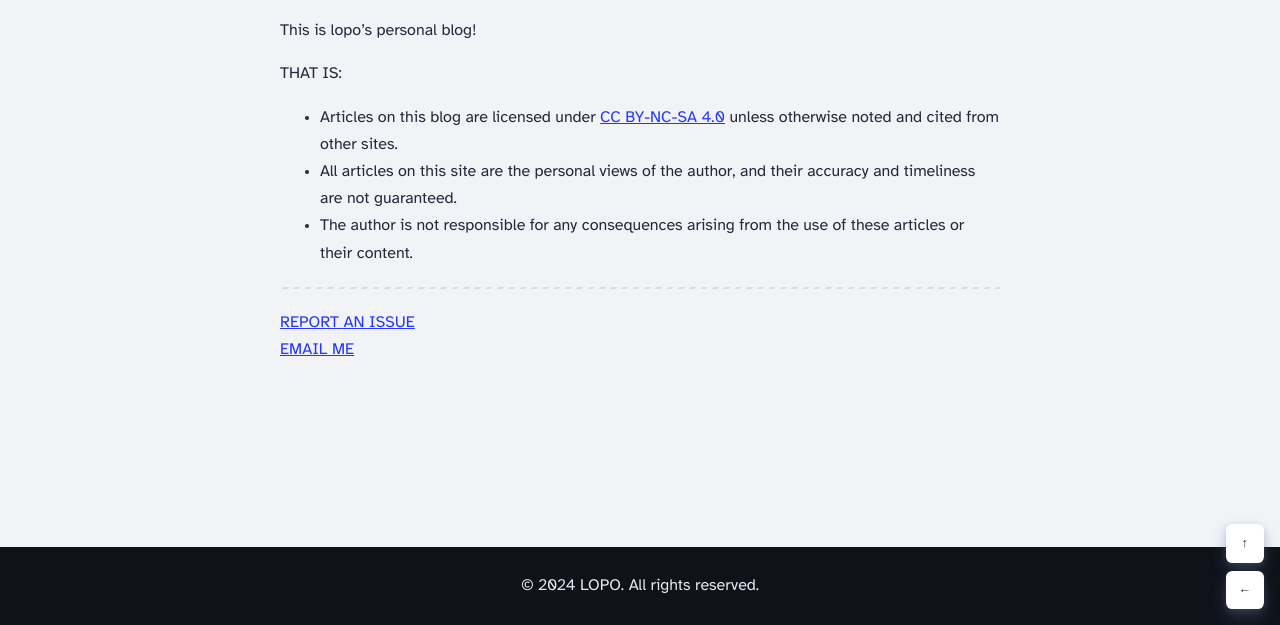
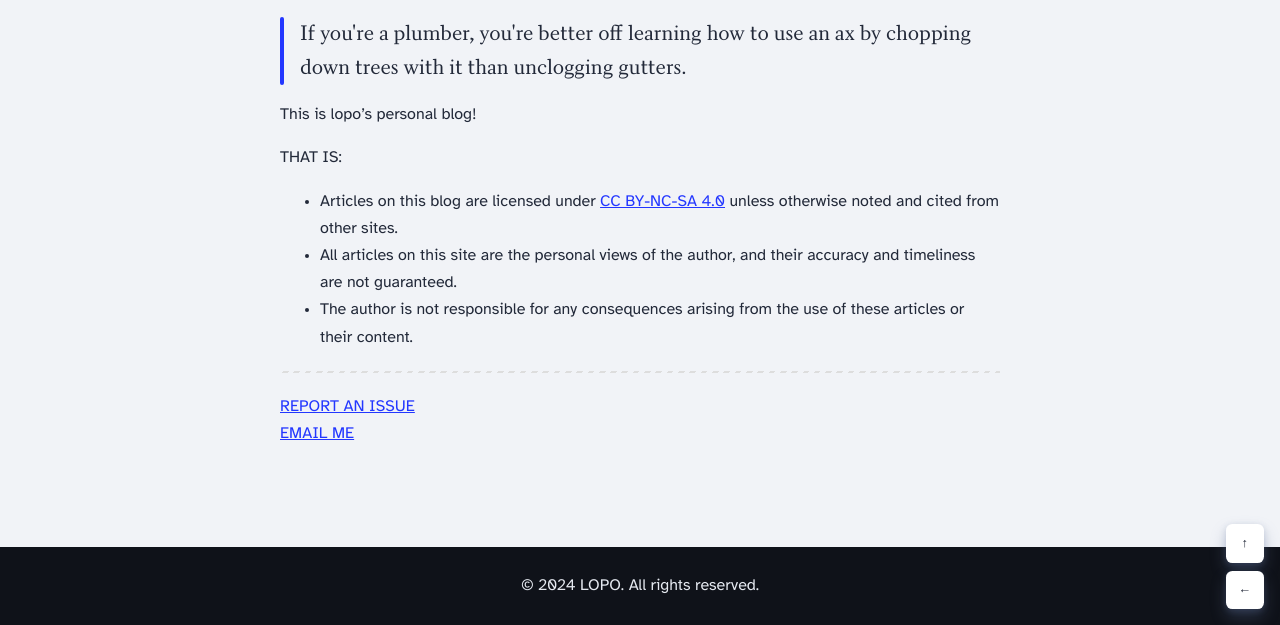
Before and after one commit to lopo12123/lopo12123.github.io, an Astro site: page /about in a window 1280 px wide. Shown: the part 175-800 px from the top of the page. Built offline with nearby package versions, Linux system fonts and the light colour scheme; Astro itself is replaced by a stand-in of ours.

Commit message:
feat: quote

```diff
--- a/src/pages/about.astro
+++ b/src/pages/about.astro
@@ -1,5 +1,7 @@
 ---
 import BlogPost from '../layouts/BlogPost.astro';
+
+const bio = 'If you\'re a plumber, you\'re better off learning how to use an ax by chopping down trees with it than unclogging gutters.'
 
 const declare2 = 'All articles on this site are the personal views of the author, and their accuracy and timeliness are not guaranteed.'
 const declare3 = 'The author is not responsible for any consequences arising from the use of these articles or their content.'
@@ -13,6 +15,8 @@ const declare3 = 'The author is not responsible for any consequences arising fro
         publishDate: new Date('2024/06/24'),
         updatedDate: new Date('2024/06/24'),
     } }>
+    <blockquote style="font-family: 'Poets Electra'; font-size: 1.25em;">{ bio }</blockquote>
+
     <p>This is lopo’s personal blog!</p>
     <p>THAT IS:</p>
     <ul>
--- a/src/pages/index.astro
+++ b/src/pages/index.astro
@@ -3,8 +3,6 @@ import BaseHead from '../components/BaseHead.astro';
 import Header from '../components/Header.astro';
 import Footer from '../components/Footer.astro';
 import { SITE_TITLE, SITE_DESCRIPTION } from '../consts';
-
-// const bio = 'If you\'re a plumber, you\'re better off learning how to use an ax by chopping down trees with it than unclogging gutters.'
 
 const poem = `Little fly,
 Thy summer’s play
@@ -91,7 +89,6 @@ Or if I die.`
     <body>
         <Header/>
         <main>
-            <!--<blockquote style="margin-top: 64px; font-size: 24px;">{ bio }</blockquote>-->
             <div class="poem">
                 <div class="poem-title">The Fly</div>
                 <div class="poem-meta">
```
